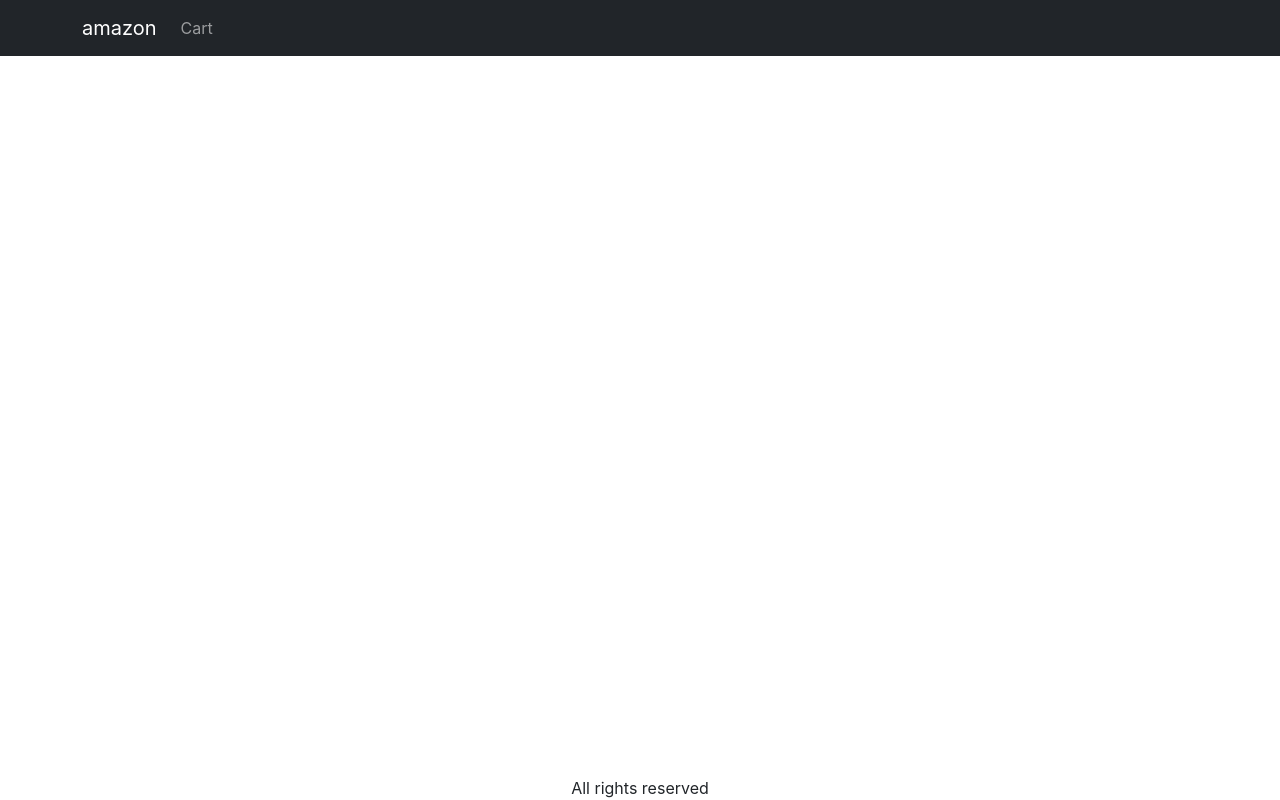
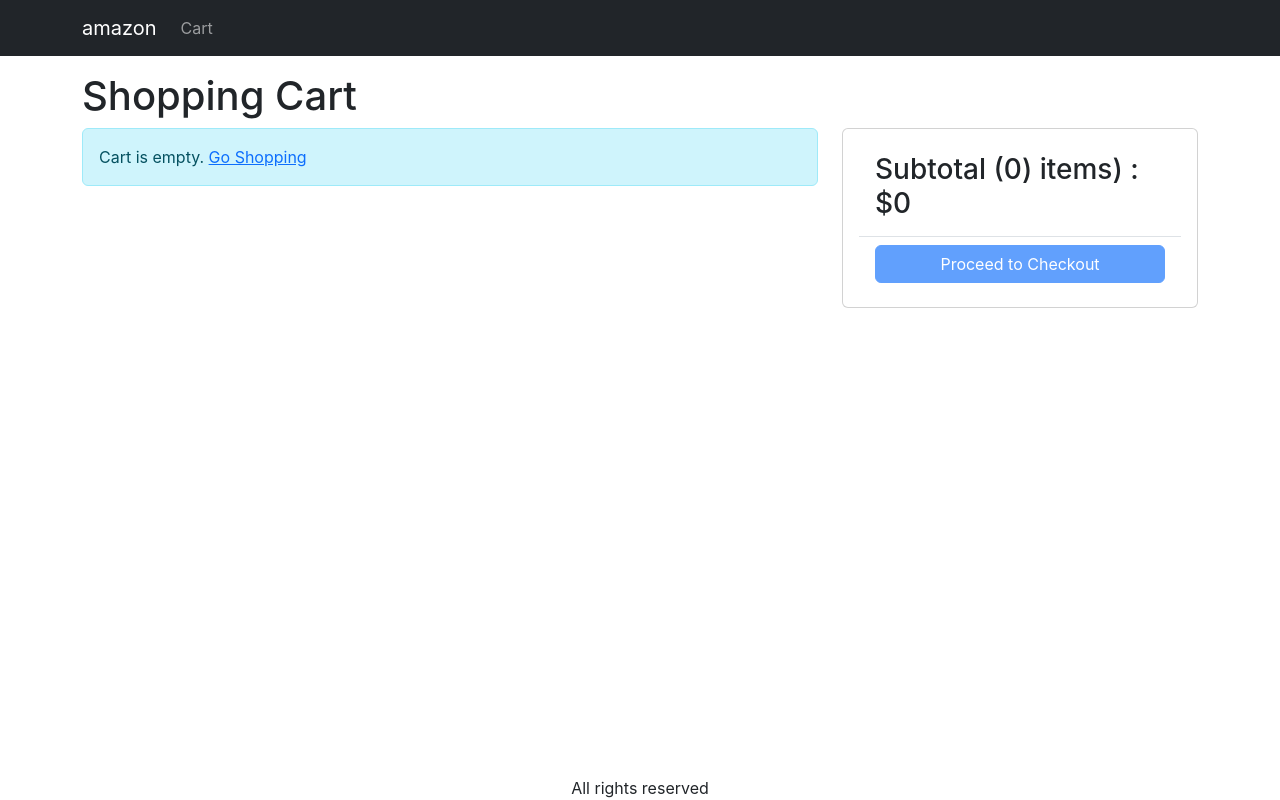
Before and after one commit to lengochai7401/Ecommerce_Nodejs, a React (Create React App) app in the folder amazon/frontend/: page /cart in a window 1280 px wide. Built offline with nearby package versions, Linux system fonts and the light colour scheme.

Commit message:
add cart screen

```diff
--- a/amazon/frontend/src/App.js
+++ b/amazon/frontend/src/App.js
@@ -8,6 +8,7 @@
 import Badge from 'react-bootstrap/esm/Badge';
 import { useContext } from 'react';
 import { Store } from './Store';
+import CartScreen from './screens/CartScreen';
 
 function App() {
   const { state } = useContext(Store);
@@ -40,6 +41,7 @@
             <Routes>
               <Route path="/product/:slug" element={<ProductScreen />} />
               <Route path="/" element={<HomeScreen />} />
+              <Route path="/cart" element={<CartScreen />} />
             </Routes>
           </Container>
         </main>
--- a/amazon/frontend/src/index.css
+++ b/amazon/frontend/src/index.css
@@ -44,3 +44,7 @@
 .product-info {
   margin: 1rem;
 }
+
+.img-thumbnail {
+  height: 80px;
+}
--- /dev/null
+++ b/amazon/frontend/src/screens/CartScreen.js
@@ -0,0 +1,95 @@
+import React, { useContext } from 'react';
+import { Store } from '../Store';
+import { Helmet } from 'react-helmet-async';
+import Row from 'react-bootstrap/Row';
+import Col from 'react-bootstrap/Col';
+import Card from 'react-bootstrap/Card';
+import Button from 'react-bootstrap/Button';
+import ListGroup from 'react-bootstrap/ListGroup';
+import MessageBox from '../components/MessageBox';
+import { Link } from 'react-router-dom';
+
+export default function CartScreen() {
+  const { state, dispatch: ctxDispatch } = useContext(Store);
+  const {
+    cart: { cartItems },
+  } = state;
+  return (
+    <div>
+      <Helmet>
+        <title>Shopping Cart</title>
+      </Helmet>
+      <h1>Shopping Cart</h1>
+      <Row>
+        <Col md={8}>
+          {cartItems.length === 0 ? (
+            <MessageBox>
+              Cart is empty. <Link to="/">Go Shopping</Link>
+            </MessageBox>
+          ) : (
+            <ListGroup>
+              {cartItems.map((item) => (
+                <ListGroup.Item key={item._id}>
+                  <Row className="align-items-center">
+                    <Col md={4}>
+                      <img
+                        src={item.image}
+                        alt={item.name}
+                        className="img-fluid rounded img-thumbnail"
+                      ></img>{' '}
+                      <Link to={`/product/${item.slug}`}>{item.name}</Link>
+                    </Col>
+                    <Col md={3}>
+                      <Button variant="light" disabled={item.quantity === 1}>
+                        <i className="fas fa-minus-circle"></i>
+                      </Button>{' '}
+                      <span>{item.quantity}</span>{' '}
+                      <Button
+                        variant="light"
+                        disabled={item.quantity === item.countInStock}
+                      >
+                        <i className="fas fa-plus-circle"></i>
+                      </Button>
+                    </Col>
+                    <Col md={3}>${item.price * item.quantity}</Col>
+                    <Col md={2}>
+                      <Button variant="light">
+                        <i className="fas fa-trash"></i>
+                      </Button>
+                    </Col>
+                  </Row>
+                </ListGroup.Item>
+              ))}
+            </ListGroup>
+          )}
+        </Col>
+        <Col md={4}>
+          <Card>
+            <Card.Body>
+              <ListGroup variant="flush">
+                <ListGroup.Item>
+                  <h3>
+                    Subtotal ({cartItems.reduce((a, c) => a + c.quantity, 0)}){' '}
+                    items) : $
+                    {cartItems.reduce((a, c) => a + c.quantity * c.price, 0)}
+                  </h3>
+                </ListGroup.Item>
+                <ListGroup.Item>
+                  <div className="d-grid">
+                    <Button
+                      type="button"
+                      variant="primary"
+                      disabled={cartItems.length === 0}
+                    >
+                      Proceed to Checkout
+                    </Button>
+                  </div>
+                </ListGroup.Item>
+              </ListGroup>
+            </Card.Body>
+          </Card>
+        </Col>
+      </Row>
+    </div>
+  );
+}
--- a/amazon/frontend/src/screens/ProductScreen.js
+++ b/amazon/frontend/src/screens/ProductScreen.js
@@ -5,7 +5,7 @@
 import ListGroup from 'react-bootstrap/ListGroup';
 import Badge from 'react-bootstrap/Badge';
 import Button from 'react-bootstrap/Button';
-import { useParams } from 'react-router-dom';
+import { useNavigate, useParams } from 'react-router-dom';
 import Rating from '../components/Rating';
 import Card from 'react-bootstrap/Card';
 import { Helmet } from 'react-helmet-async';
@@ -15,50 +15,62 @@
 import { Store } from '../Store';
 
 export default function ProductScreen() {
+  const navigate = useNavigate();
   const params = useParams();
   const slug = params.slug;
 
+  // State variables for managing loading, errors, and product data
   const [loading, setLoading] = useState(true);
   const [error, setError] = useState('');
   const [product, setProduct] = useState({});
 
+  // Access the global state and dispatch function from the context
   const { state, dispatch: ctxDispatch } = useContext(Store);
   const { cart } = state;
 
+  // Fetch product data from the server when the component mounts
   useEffect(() => {
     const fetchData = async () => {
       setLoading(true);
       setError('');
 
       try {
+        // Fetch product data using the provided slug
         const result = await axios.get(`/api/products/slug/${slug}`);
         setProduct(result.data);
         setLoading(false);
       } catch (error) {
+        // Handle and display any errors that occur during the fetch
         setError(getError(error));
         setLoading(false);
       }
     };
 
-    fetchData();
+    fetchData(); // Call the fetchData function
   }, [slug]);
 
+  // Function to handle adding the product to the cart
   const addToCartHandler = async () => {
     const existItem = cart.cartItems.find((x) => x._id === product._id);
     const quantity = existItem ? existItem.quantity + 1 : 1;
     try {
+      // Fetch additional product data, including stock count
       const { data } = await axios.get(`/api/products/${product._id}`);
+
+      // Check if the product is in stock
       if (data.countInStock < quantity) {
         window.alert('Sorry. Product is out of stock');
         return;
       }
 
+      // Dispatch an action to add the product to the cart
       ctxDispatch({
         type: 'CART_ADD_ITEM',
         payload: { ...product, quantity },
       });
+      navigate('/cart');
     } catch (error) {
-      // Handle the error here if necessary
+      // Handle and display any errors that occur during the process
       window.alert(error.message);
     }
   };
@@ -69,10 +81,13 @@
         <title>{product.name}</title>
       </Helmet>
       {loading ? (
+        // Display a loading indicator while fetching data
         <LoadingBox />
       ) : error ? (
+        // Display an error message if an error occurred during fetch
         <MessageBox variant="danger">{error}</MessageBox>
       ) : (
+        // Display product details when data is loaded successfully
         <div>
           <Row>
             <Col md={6}>
@@ -85,16 +100,22 @@
             <Col md={3}>
               <ListGroup variant="flush">
                 <ListGroup.Item>
+                  {/* Display the product name */}
                   <h1>{product.name}</h1>
                 </ListGroup.Item>
                 <ListGroup.Item>
+                  {/* Display product rating and number of reviews */}
                   <Rating
                     rating={product.rating}
                     numReviews={product.numReviews}
                   />
                 </ListGroup.Item>
-                <ListGroup.Item>Price: ${product.price}</ListGroup.Item>
                 <ListGroup.Item>
+                  {/* Display product price */}
+                  Price: ${product.price}
+                </ListGroup.Item>
+                <ListGroup.Item>
+                  {/* Display product description */}
                   Description: <p>{product.description}</p>
                 </ListGroup.Item>
               </ListGroup>
@@ -113,6 +134,7 @@
                       <Row>
                         <Col>Status:</Col>
                         <Col>
+                          {/* Display product availability */}
                           {product.countInStock > 0 ? (
                             <Badge bg="success">In Stock</Badge>
                           ) : (
@@ -123,6 +145,7 @@
                     </ListGroup.Item>
                     <ListGroup.Item>
                       {product.countInStock > 0 && (
+                        // Display "Add to Cart" button if the product is in stock
                         <ListGroup.Item>
                           <div className="d-grid">
                             <Button
```
